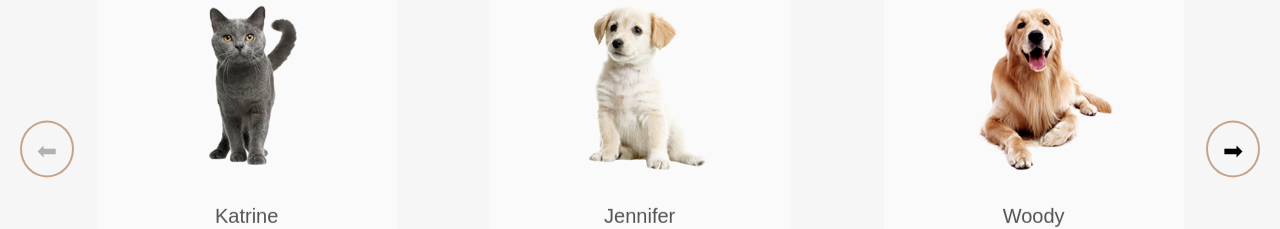
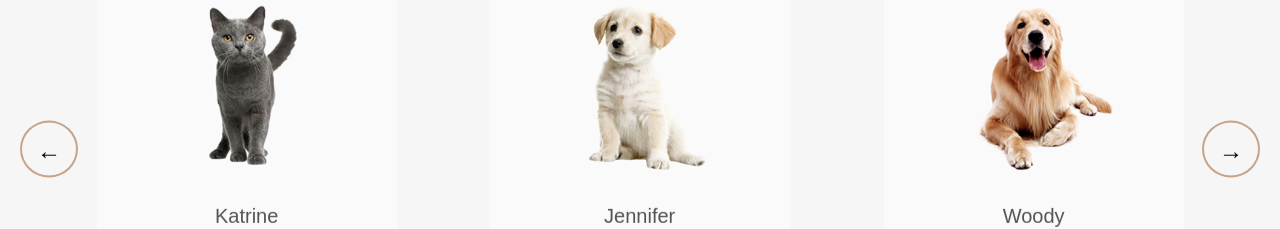
Before and after one commit to Mykolai581/Cozy-House, a React (Vite) app: page / in a window 1280 px wide. Shown: the part 2120-2349 px from the top of the page. Built offline with nearby package versions, Linux system fonts and the light colour scheme.

Commit message:
I added new style

```diff
--- a/src/components/MainRestSection/MainRestSection.css
+++ b/src/components/MainRestSection/MainRestSection.css
@@ -27,6 +27,7 @@
   border: 2px solid #c5a48c;
   padding: 10px 15px;
   font-size: 24px;
+  color: #000;
   cursor: pointer;
   z-index: 10;
   border-radius: 50%;
--- a/src/components/MainRestSection/MainRestSection.jsx
+++ b/src/components/MainRestSection/MainRestSection.jsx
@@ -7,6 +7,7 @@ import MainPetsCart from "../MainPetsCart/MainPetsCart";
 import Image1 from "../../../Images/MainRestSection/pets-katrine.jpg";
 import Image2 from "../../../Images/MainRestSection/pets-jennifer.png";
 import Image3 from "../../../Images/MainRestSection/pets-woody.png";
+
 import ButtonElement from "../ButtonElement/ButtonElement";
 import Animation from "../ScrollAnimation/ScrollAnimation.jsx";
 
@@ -33,7 +34,7 @@ export default function MainRestSection() {
 
         <div className="slider-container">
           <button ref={prevRef} className="custom-prev">
-            ⬅
+            ←
           </button>
 
           <Swiper
@@ -143,7 +144,7 @@ export default function MainRestSection() {
             </SwiperSlide>
           </Swiper>
           <button ref={nextRef} className="custom-next">
-            ➡
+            →
           </button>
         </div>
 
```
